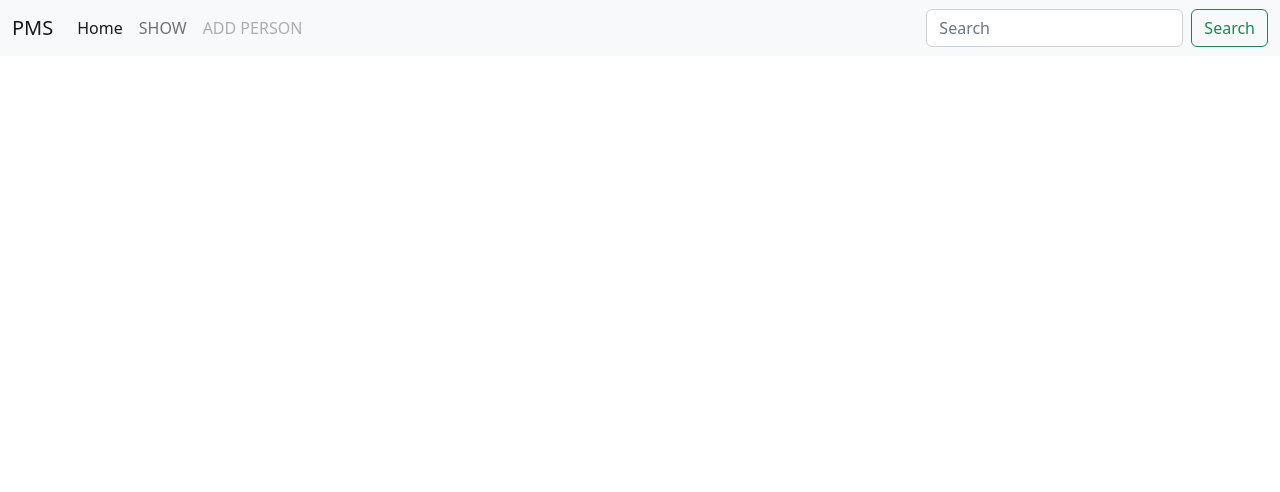
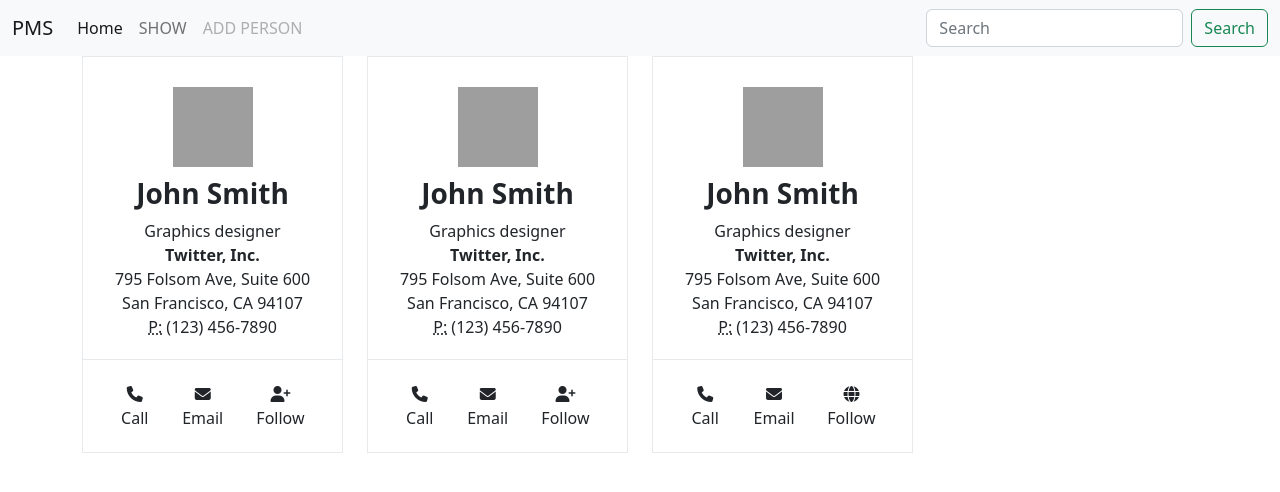
Before and after one commit to sahilmahla/sessional-assessment-2, a plain HTML site: page index.html in a window 1280 px wide. Drawn offline with nearby package versions, Linux system fonts and the light colour scheme; grey boxes are pictures that could not be loaded.

Commit message:
Implemented Person Details Card

```diff
--- a/index.html
+++ b/index.html
@@ -1,17 +1,42 @@
 <!DOCTYPE html>
 <html lang="en">
   <head>
-    <meta charset="UTF-8">
-    <meta http-equiv="X-UA-Compatible" content="IE=edge">
-    <meta name="viewport" content="width=device-width, initial-scale=1.0">
+    <meta charset="UTF-8" />
+    <meta http-equiv="X-UA-Compatible" content="IE=edge" />
+    <meta name="viewport" content="width=device-width, initial-scale=1.0" />
     <title>HOME</title>
-    <link href="https://cdn.jsdelivr.net/npm/bootstrap@5.2.0/dist/css/bootstrap.min.css" rel="stylesheet" integrity="sha384-gH2yIJqKdNHPEq0n4Mqa/HGKIhSkIHeL5AyhkYV8i59U5AR6csBvApHHNl/vI1Bx" crossorigin="anonymous">
-<script src="https://cdn.jsdelivr.net/npm/bootstrap@5.2.0/dist/js/bootstrap.bundle.min.js" integrity="sha384-A3rJD856KowSb7dwlZdYEkO39Gagi7vIsF0jrRAoQmDKKtQBHUuLZ9AsSv4jD4Xa" crossorigin="anonymous"></script>
+    <link rel="stylesheet" href="styles.css" />
+    <link
+      rel="stylesheet"
+      href="https://cdnjs.cloudflare.com/ajax/libs/font-awesome/6.1.2/css/all.min.css"
+      integrity="sha512-1sCRPdkRXhBV2PBLUdRb4tMg1w2YPf37qatUFeS7zlBy7jJI8Lf4VHwWfZZfpXtYSLy85pkm9GaYVYMfw5BC1A=="
+      crossorigin="anonymous"
+      referrerpolicy="no-referrer"
+    />
+    <link
+      href="https://cdn.jsdelivr.net/npm/bootstrap@5.2.0/dist/css/bootstrap.min.css"
+      rel="stylesheet"
+      integrity="sha384-gH2yIJqKdNHPEq0n4Mqa/HGKIhSkIHeL5AyhkYV8i59U5AR6csBvApHHNl/vI1Bx"
+      crossorigin="anonymous"
+    />
+    <script
+      src="https://cdn.jsdelivr.net/npm/bootstrap@5.2.0/dist/js/bootstrap.bundle.min.js"
+      integrity="sha384-A3rJD856KowSb7dwlZdYEkO39Gagi7vIsF0jrRAoQmDKKtQBHUuLZ9AsSv4jD4Xa"
+      crossorigin="anonymous"
+    ></script>
   </head>
   <body>
     <nav class="navbar navbar-expand-lg bg-light">
       <div class="container-fluid">
-          <button class="navbar-toggler" type="button" data-bs-toggle="collapse" data-bs-target="#navbarTogglerDemo01" aria-controls="navbarTogglerDemo01" aria-expanded="false" aria-label="Toggle navigation">
+        <button
+          class="navbar-toggler"
+          type="button"
+          data-bs-toggle="collapse"
+          data-bs-target="#navbarTogglerDemo01"
+          aria-controls="navbarTogglerDemo01"
+          aria-expanded="false"
+          aria-label="Toggle navigation"
+        >
           <span class="navbar-toggler-icon"></span>
         </button>
         <div class="collapse navbar-collapse" id="navbarTogglerDemo01">
@@ -28,11 +53,123 @@
             </li>
           </ul>
           <form class="d-flex" role="search">
-              <input class="form-control me-2" type="search" placeholder="Search" aria-label="Search">
-              <button class="btn btn-outline-success" type="submit">Search</button>
+            <input
+              class="form-control me-2"
+              type="search"
+              placeholder="Search"
+              aria-label="Search"
+            />
+            <button class="btn btn-outline-success" type="submit">
+              Search
+            </button>
           </form>
         </div>
       </div>
     </nav>
+
+    <!-- Person Details Section -->
+    <div class="container">
+      <div class="row">
+        <div class="col-md-3">
+          <div class="contact-box center-version">
+            <a href="#profile.html">
+              <img
+                alt="image"
+                class="img-circle"
+                src="https://bootdey.com/img/Content/avatar/avatar1.png"
+              />
+              <h3 class="m-b-xs"><strong>John Smith</strong></h3>
+
+              <div class="font-bold">Graphics designer</div>
+              <address class="m-t-md">
+                <strong>Twitter, Inc.</strong><br />
+                795 Folsom Ave, Suite 600<br />
+                San Francisco, CA 94107<br />
+                <abbr title="Phone">P:</abbr> (123) 456-7890
+              </address>
+            </a>
+            <div class="contact-box-footer">
+              <div class="m-t-xs btn-group">
+                <a class="btn btn-xs btn-white"
+                  ><i class="fa fa-phone"></i> Call
+                </a>
+                <a class="btn btn-xs btn-white"
+                  ><i class="fa fa-envelope"></i> Email</a
+                >
+                <a class="btn btn-xs btn-white"
+                  ><i class="fa fa-user-plus"></i> Follow</a
+                >
+              </div>
+            </div>
+          </div>
+        </div>
+        <div class="col-md-3">
+          <div class="contact-box center-version">
+            <a href="#profile.html">
+              <img
+                alt="image"
+                class="img-circle"
+                src="https://bootdey.com/img/Content/avatar/avatar6.png"
+              />
+              <h3 class="m-b-xs"><strong>John Smith</strong></h3>
+
+              <div class="font-bold">Graphics designer</div>
+              <address class="m-t-md">
+                <strong>Twitter, Inc.</strong><br />
+                795 Folsom Ave, Suite 600<br />
+                San Francisco, CA 94107<br />
+                <abbr title="Phone">P:</abbr> (123) 456-7890
+              </address>
+            </a>
+            <div class="contact-box-footer">
+              <div class="m-t-xs btn-group">
+                <a class="btn btn-xs btn-white"
+                  ><i class="fa fa-phone"></i> Call
+                </a>
+                <a class="btn btn-xs btn-white"
+                  ><i class="fa fa-envelope"></i> Email</a
+                >
+                <a class="btn btn-xs btn-white"
+                  ><i class="fa fa-user-plus"></i> Follow</a
+                >
+              </div>
+            </div>
+          </div>
+        </div>
+        <div class="col-md-3">
+          <div class="contact-box center-version">
+            <a href="#profile.html">
+              <img
+                alt="image"
+                class="img-circle"
+                src="https://bootdey.com/img/Content/avatar/avatar3.png"
+              />
+              <h3 class="m-b-xs"><strong>John Smith</strong></h3>
+
+              <div class="font-bold">Graphics designer</div>
+              <address class="m-t-md">
+                <strong>Twitter, Inc.</strong><br />
+                795 Folsom Ave, Suite 600<br />
+                San Francisco, CA 94107<br />
+                <abbr title="Phone">P:</abbr> (123) 456-7890
+              </address>
+            </a>
+            <div class="contact-box-footer">
+              <div class="m-t-xs btn-group">
+                <a class="btn btn-xs btn-white"
+                  ><i class="fa fa-phone"></i> Call
+                </a>
+                <a class="btn btn-xs btn-white"
+                  ><i class="fa fa-envelope"></i> Email</a
+                >
+                <a class="btn btn-xs btn-white"
+                  ><i class="fa-solid fa-globe"></i> Follow</a
+                >
+              </div>
+            </div>
+          </div>
+        </div>
+      </div>
+    </div>
   </body>
 </html>
--- /dev/null
+++ b/styles.css
@@ -0,0 +1,42 @@
+body{margin-top:20px;
+    background:#eee;
+    }
+
+    /* CONTACTS */
+    .contact-box {
+      background-color: #ffffff;
+      border: 1px solid #e7eaec;
+      padding: 20px;
+      margin-bottom: 20px;
+    }
+    .contact-box > a {
+      color: inherit;
+    }
+    .contact-box.center-version {
+      border: 1px solid #e7eaec;
+      padding: 0;
+    }
+    .contact-box.center-version > a {
+      display: block;
+      background-color: #ffffff;
+      padding: 20px;
+      text-align: center;
+    }
+    .contact-box.center-version > a img {
+      width: 80px;
+      height: 80px;
+      margin-top: 10px;
+      margin-bottom: 10px;
+    }
+    .contact-box.center-version address {
+      margin-bottom: 0;
+    }
+    .contact-box .contact-box-footer {
+      text-align: center;
+      background-color: #ffffff;
+      border-top: 1px solid #e7eaec;
+      padding: 15px 20px;
+    }
+    a{
+        text-decoration:none !important;
+    }
```
Lines whose indentation alone changed are shown as unchanged.
